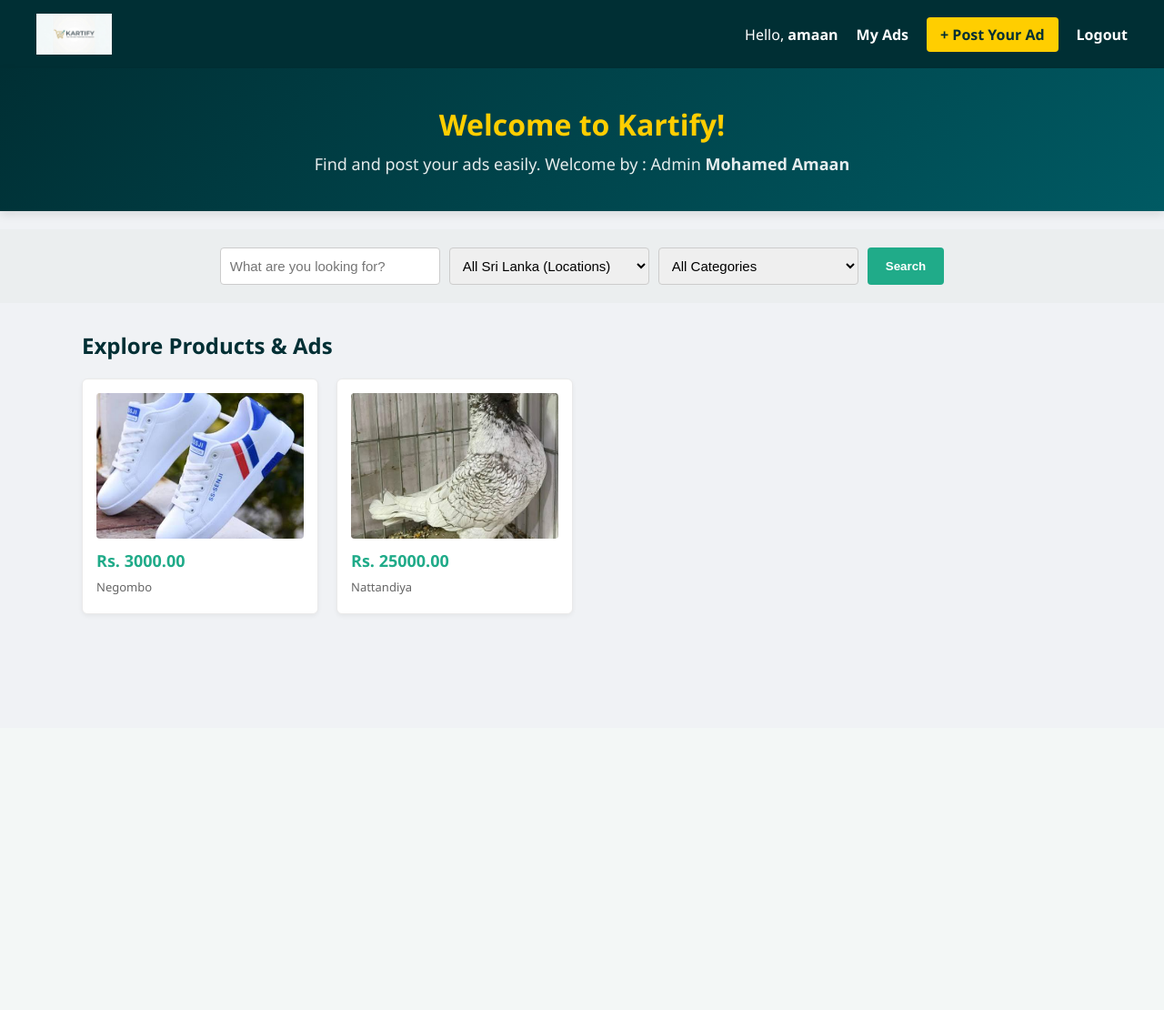
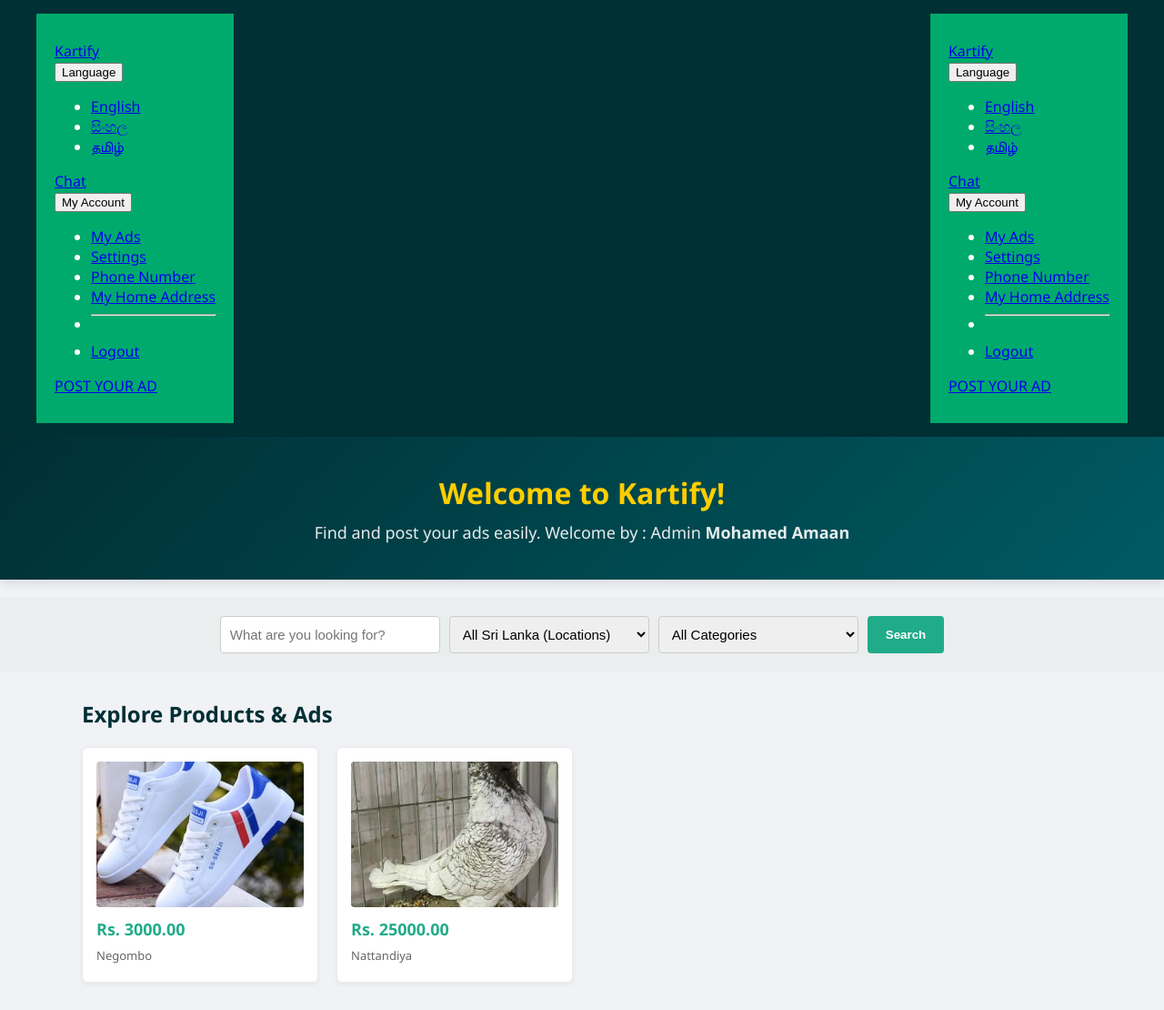
Before and after one commit to mhdamaan4321-source/Kartify-, a Django app: page / in a window 1280 px wide. Shown: the whole page at 91% size. Before the commit the page ends 676 px from the top, so only its background shows below. Run offline with Django 5.2, Linux system fonts and the light colour scheme; a user stored in the database is signed in; data comes from the database, SQL or seed files in the repository; both versions use the stored data as it was after the commit.

Commit message:
Updated navbar ikman style and user profile fields

```diff
--- a/core/models.py
+++ b/core/models.py
@@ -31,3 +31,15 @@ class ProductImage(models.Model):
 
     def __str__(self):
         return f"Image for {self.product.title if self.product else 'Product'}"
+
+
+    from django.db import models
+from django.contrib.auth.models import User
+
+class UserProfile(models.Model):
+    user = models.OneToOneField(User, on_delete=models.CASCADE)
+    phone_number = models.CharField(max_length=15, blank=True, null=True)
+    home_address = models.TextField(blank=True, null=True)
+
+    def __str__(self):
+        return self.user.username
--- a/core/templates/core/home.html
+++ b/core/templates/core/home.html
@@ -59,22 +59,103 @@
 <body>
 
     <header>
-        <div class="logo-container">
-            <a href="{% url 'home' %}">
-               <img src="{% static 'images/logo.jpg' %}" alt="Logo" class="logo-img">
-            </a>
+      <nav class="navbar navbar-expand-lg navbar-dark" style="background-color: #00aa6c;">
+    <div class="container">
+        <!-- Logo / Brand -->
+        <a class="navbar-brand fw-bold" href="{% url 'home' %}">Kartify</a>
+
+        <!-- Search or Navigation Items -->
+        <div class="ms-auto d-flex align-items-center gap-3">
+            <!-- Language Switcher (3 Languages) -->
+            <div class="dropdown">
+                <button class="btn btn-sm btn-outline-light dropdown-toggle" type="button" data-bs-toggle="dropdown">
+                    Language
+                </button>
+                <ul class="dropdown-menu">
+                    <li><a class="dropdown-item" href="#">English</a></li>
+                    <li><a class="dropdown-item" href="#">සිංහල</a></li>
+                    <li><a class="dropdown-item" href="#">தமிழ்</a></li>
+                </ul>
+            </div>
+
+            {% if user.is_authenticated %}
+                <!-- Chat Icon -->
+                <a href="#" class="text-white text-decoration-none">
+                    <i class="fas fa-comments"></i> Chat
+                </a>
+
+                <!-- My Account Dropdown -->
+                <div class="dropdown">
+                    <button class="btn btn-light dropdown-toggle" type="button" data-bs-toggle="dropdown">
+                        <i class="fas fa-user"></i> My Account
+                    </button>
+                    <ul class="dropdown-menu dropdown-menu-end">
+                        <li><a class="dropdown-item" href="#">My Ads</a></li>
+                        <li><a class="dropdown-item" href="#">Settings</a></li>
+                        <li><a class="dropdown-item" href="#">Phone Number</a></li>
+                        <li><a class="dropdown-item" href="#">My Home Address</a></li>
+                        <li><hr class="dropdown-divider"></li>
+                        <li><a class="dropdown-item text-danger" href="{% url 'logout' %}">Logout</a></li>
+                    </ul>
+                </div>
+            {% else %}
+                <a href="{% url 'login' %}" class="text-white text-decoration-none">Sign In</a>
+                <a href="{% url 'register' %}" class="text-white text-decoration-none">Register</a>
+            {% endif %}
+
+            <!-- Post Your Ad Button (Yellow Corner Button) -->
+            <a href="#" class="btn btn-warning fw-bold text-dark">POST YOUR AD</a>
         </div>
-        <div class="nav-links">
+    </div>
+</nav><nav class="navbar navbar-expand-lg navbar-dark" style="background-color: #00aa6c;">
+    <div class="container">
+        <!-- Logo / Brand -->
+        <a class="navbar-brand fw-bold" href="{% url 'home' %}">Kartify</a>
+
+        <!-- Search or Navigation Items -->
+        <div class="ms-auto d-flex align-items-center gap-3">
+            <!-- Language Switcher (3 Languages) -->
+            <div class="dropdown">
+                <button class="btn btn-sm btn-outline-light dropdown-toggle" type="button" data-bs-toggle="dropdown">
+                    Language
+                </button>
+                <ul class="dropdown-menu">
+                    <li><a class="dropdown-item" href="#">English</a></li>
+                    <li><a class="dropdown-item" href="#">සිංහල</a></li>
+                    <li><a class="dropdown-item" href="#">தமிழ்</a></li>
+                </ul>
+            </div>
+
             {% if user.is_authenticated %}
-                <span>Hello, <b>{{ user.username }}</b></span>
-                <a href="{% url 'my_ads' %}">My Ads</a>
-                <a href="{% url 'add_product' %}" class="btn-post">+ Post Your Ad</a>
-                <a href="{% url 'logout' %}">Logout</a>
+                <!-- Chat Icon -->
+                <a href="#" class="text-white text-decoration-none">
+                    <i class="fas fa-comments"></i> Chat
+                </a>
+
+                <!-- My Account Dropdown -->
+                <div class="dropdown">
+                    <button class="btn btn-light dropdown-toggle" type="button" data-bs-toggle="dropdown">
+                        <i class="fas fa-user"></i> My Account
+                    </button>
+                    <ul class="dropdown-menu dropdown-menu-end">
+                        <li><a class="dropdown-item" href="#">My Ads</a></li>
+                        <li><a class="dropdown-item" href="#">Settings</a></li>
+                        <li><a class="dropdown-item" href="#">Phone Number</a></li>
+                        <li><a class="dropdown-item" href="#">My Home Address</a></li>
+                        <li><hr class="dropdown-divider"></li>
+                        <li><a class="dropdown-item text-danger" href="{% url 'logout' %}">Logout</a></li>
+                    </ul>
+                </div>
             {% else %}
-                <a href="{% url 'login' %}">Sign In</a>
-                <a href="{% url 'register' %}">Register</a>
+                <a href="{% url 'login' %}" class="text-white text-decoration-none">Sign In</a>
+                <a href="{% url 'register' %}" class="text-white text-decoration-none">Register</a>
             {% endif %}
+
+            <!-- Post Your Ad Button (Yellow Corner Button) -->
+            <a href="#" class="btn btn-warning fw-bold text-dark">POST YOUR AD</a>
         </div>
+    </div>
+</nav>
     </header>
 
     <!-- Welcome Banner Section -->
```
Also changed, not shown: core/migrations/0002_userprofile.py (added), db.sqlite3.
